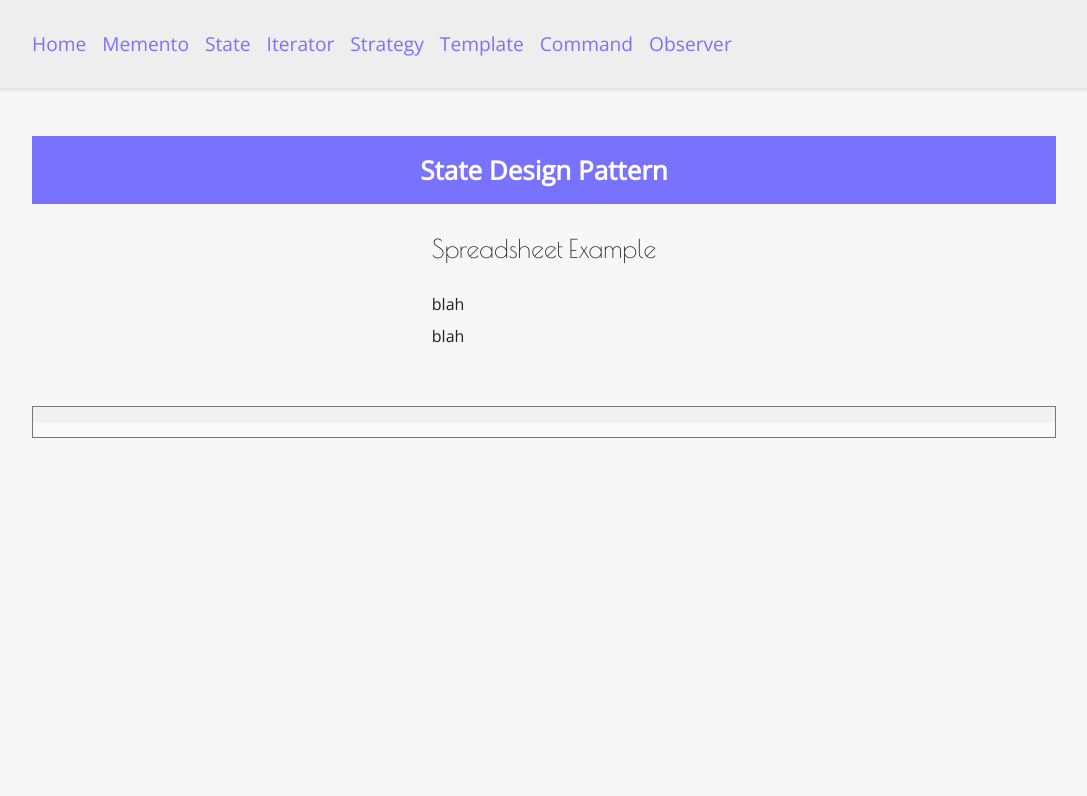
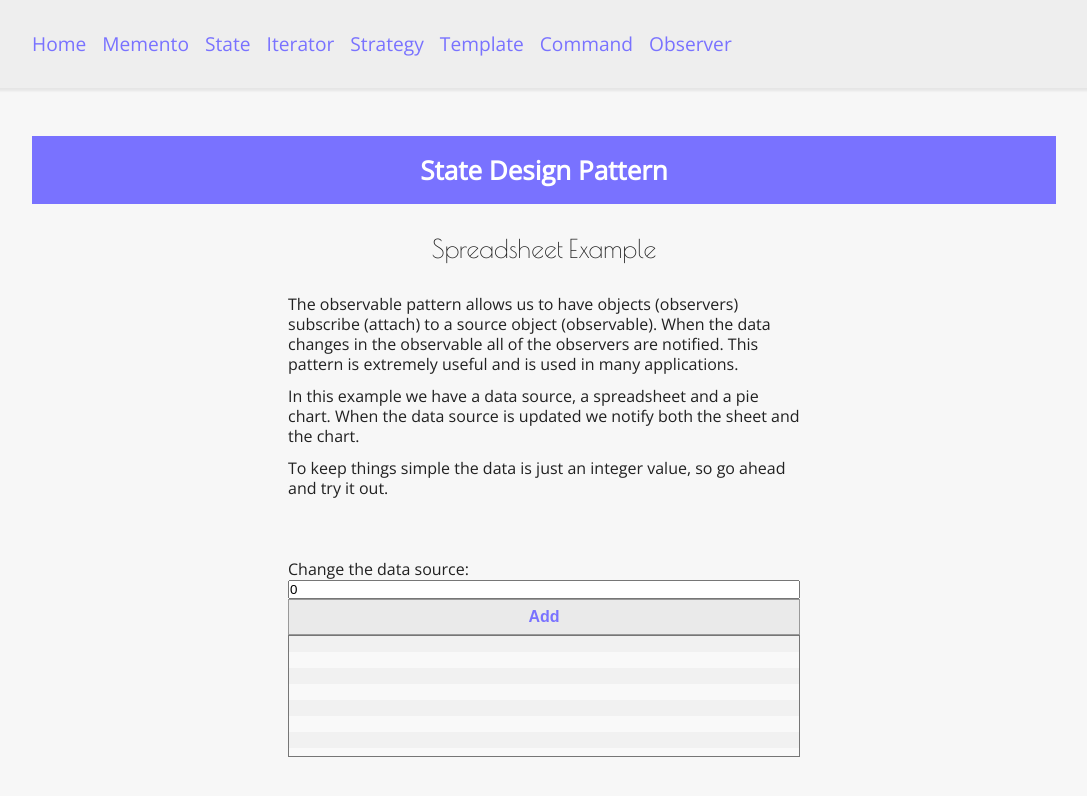
Before and after one commit to metafield/Design-Patterns-Typescript, a React (Create React App) app: page /patterns/observer in a window 1280 px wide. Shown: the top 796 px of the page, without its empty margins (96-1183 px from the left). Built offline with nearby package versions, Linux system fonts and the light colour scheme.

Commit message:
Observable solution

```diff
--- /dev/null
+++ b/src/Components/Log.tsx
@@ -0,0 +1,17 @@
+import styled from 'styled-components';
+import React, { FC } from 'react';
+
+interface Props {
+  entries: string[];
+  rows: number;
+}
+
+export const Log: FC<Props> = ({ entries, rows }) => {
+  return <Container value={entries.join('\n')} readOnly rows={rows} />;
+};
+
+const Container = styled.textarea`
+  background-image: linear-gradient(#f1f1f1 50%, #f9f9f9 50%);
+  background-size: 100% 2rem;
+  resize: none;
+`;
--- a/src/Pages/ObserverPage.tsx
+++ b/src/Pages/ObserverPage.tsx
@@ -1,6 +1,6 @@
 import React, { FC } from 'react';
-import { Observer } from '../Patterns/Observer/Observer';
+import { ObserverSolution } from '../Patterns/Observer/ObserverSolution';
 
 export const ObserverPage: FC = () => {
-  return <Observer />;
+  return <ObserverSolution />;
 };
--- /dev/null
+++ b/src/Patterns/Observer/Chart.ts
@@ -0,0 +1,14 @@
+import { Observer } from './Observer';
+export class Chart implements Observer {
+  private _value: number = 0;
+
+  update(value: number): void {
+    this.value = value;
+  }
+  public get value(): number {
+    return this._value;
+  }
+  public set value(newValue: number) {
+    this._value = newValue;
+  }
+}
--- /dev/null
+++ b/src/Patterns/Observer/DataSource.ts
@@ -0,0 +1,34 @@
+import { Observable } from './Observable';
+import { Observer } from './Observer';
+
+export class DataSource extends Observable {
+  constructor(private _value: number) {
+    super();
+  }
+
+  public get value(): number {
+    return this._value;
+  }
+
+  public set value(newValue: number) {
+    this._value = newValue;
+    this.notify();
+  }
+
+  public attach(observer: Observer): void {
+    this.observers.push(observer);
+    observer.update(this.value);
+  }
+
+  public detach(observer: Observer): void {
+    const index = this.observers.indexOf(observer);
+    if (!index) return;
+    this.observers.splice(index);
+  }
+
+  protected notify(): void {
+    for (const observer of this.observers) {
+      observer.update(this.value);
+    }
+  }
+}
--- /dev/null
+++ b/src/Patterns/Observer/Observable.ts
@@ -0,0 +1,11 @@
+import { Observer } from './Observer';
+
+export abstract class Observable {
+  protected observers: Observer[] = [];
+
+  protected abstract attach(obs: Observer): void;
+
+  protected abstract detach(obs: Observer): void;
+
+  protected abstract notify(): void;
+}
--- /dev/null
+++ b/src/Patterns/Observer/Observer.ts
@@ -0,0 +1,3 @@
+export interface Observer {
+  update(value: number): void;
+}
--- a/src/Patterns/Observer/Observer.tsx
+++ /dev/null
@@ -1,47 +0,0 @@
-import React, { FC, useState } from 'react';
-import styled from 'styled-components';
-import { FluidHeader, Heading, Article, Button } from '../../Styles/Atoms';
-import { breakPoints } from '../../Styles/breakPoints';
-
-export const Observer: FC = () => {
-  const [log, setLog] = useState(['']);
-
-  const addToLog = (entry: string): void => {
-    setLog((log) => {
-      if (log.length > 20) {
-        log.pop();
-      }
-
-      return [entry, ...log];
-    });
-  };
-
-  return (
-    <Container>
-      <FluidHeader>State Design Pattern</FluidHeader>
-
-      <Article>
-        <Heading>Spreadsheet Example</Heading>
-        <p>blah</p>
-
-        <p>blah</p>
-      </Article>
-
-      <Log readOnly value={log.join('\n')} />
-    </Container>
-  );
-};
-
-const Container = styled.section`
-  display: grid;
-  grid-template-columns: var(--grid);
-  > * {
-    grid-column: 2;
-  }
-`;
-
-const Log = styled.textarea`
-  background-image: linear-gradient(#f1f1f1 50%, #f9f9f9 50%);
-  background-size: 100% 2rem;
-  resize: none;
-`;
--- /dev/null
+++ b/src/Patterns/Observer/ObserverSolution.tsx
@@ -0,0 +1,92 @@
+import React, { FC, useState } from 'react';
+import styled from 'styled-components';
+import { FluidHeader, Heading, Article, Button } from '../../Styles/Atoms';
+import { breakPoints } from '../../Styles/breakPoints';
+import { SpreadSheet } from './SpreadSheet';
+import { Chart } from './Chart';
+import { DataSource } from './DataSource';
+import { Log } from '../../Components/Log';
+
+// set up observable
+const data = new DataSource(0);
+// observers
+const spreadSheet = new SpreadSheet();
+const chart = new Chart();
+//attach observers to observables
+data.attach(spreadSheet);
+data.attach(chart);
+
+export const ObserverSolution: FC = () => {
+  const [log, setLog] = useState(['']);
+  const [valueInput, setValueInput] = useState(0);
+
+  const handleButtonPress = () => {
+    data.value = valueInput;
+
+    const newLogEntries = [
+      `data provider (observable) now has the value ${data.value}`,
+      `Spreadsheet now has the value ${spreadSheet.value}`,
+      `Pie Chart now has the value ${chart.value}`,
+    ];
+
+    setLog((log) => [...newLogEntries, ...log]);
+  };
+
+  return (
+    <Container>
+      <FluidHeader>State Design Pattern</FluidHeader>
+
+      <Article>
+        <Heading>Spreadsheet Example</Heading>
+        <p>
+          The observable pattern allows us to have objects (observers) subscribe
+          (attach) to a source object (observable). When the data changes in the
+          observable all of the observers are notified. This pattern is
+          extremely useful and is used in many applications.
+        </p>
+
+        <p>
+          In this example we have a data source, a spreadsheet and a pie chart.
+          When the data source is updated we notify both the sheet and the
+          chart.
+        </p>
+
+        <p>
+          To keep things simple the data is just an integer value, so go ahead
+          and try it out.
+        </p>
+      </Article>
+
+      <Example>
+        <label htmlFor="amount">Change the data source:</label>
+        <input
+          id="amount"
+          type="number"
+          value={valueInput}
+          onChange={(e) => setValueInput(Number(e.target.value))}
+        />
+        <Button onClick={() => handleButtonPress()}>Add</Button>
+        <Log rows={8} entries={log} />
+      </Example>
+    </Container>
+  );
+};
+
+const Container = styled.section`
+  display: grid;
+  grid-template-columns: var(--grid);
+  > * {
+    grid-column: 2;
+  }
+`;
+
+const Example = styled.div`
+  display: flex;
+  flex-direction: column;
+  justify-items: center;
+
+  @media (min-width: ${breakPoints.tablet}) {
+    width: 50%;
+    margin: 0 auto;
+  }
+`;
--- /dev/null
+++ b/src/Patterns/Observer/SpreadSheet.ts
@@ -0,0 +1,15 @@
+import { Observer } from './Observer';
+
+export class SpreadSheet implements Observer {
+  private _value: number = 0;
+
+  update(value: number): void {
+    this.value = value;
+  }
+  public get value(): number {
+    return this._value;
+  }
+  public set value(newValue: number) {
+    this._value = newValue;
+  }
+}
```
